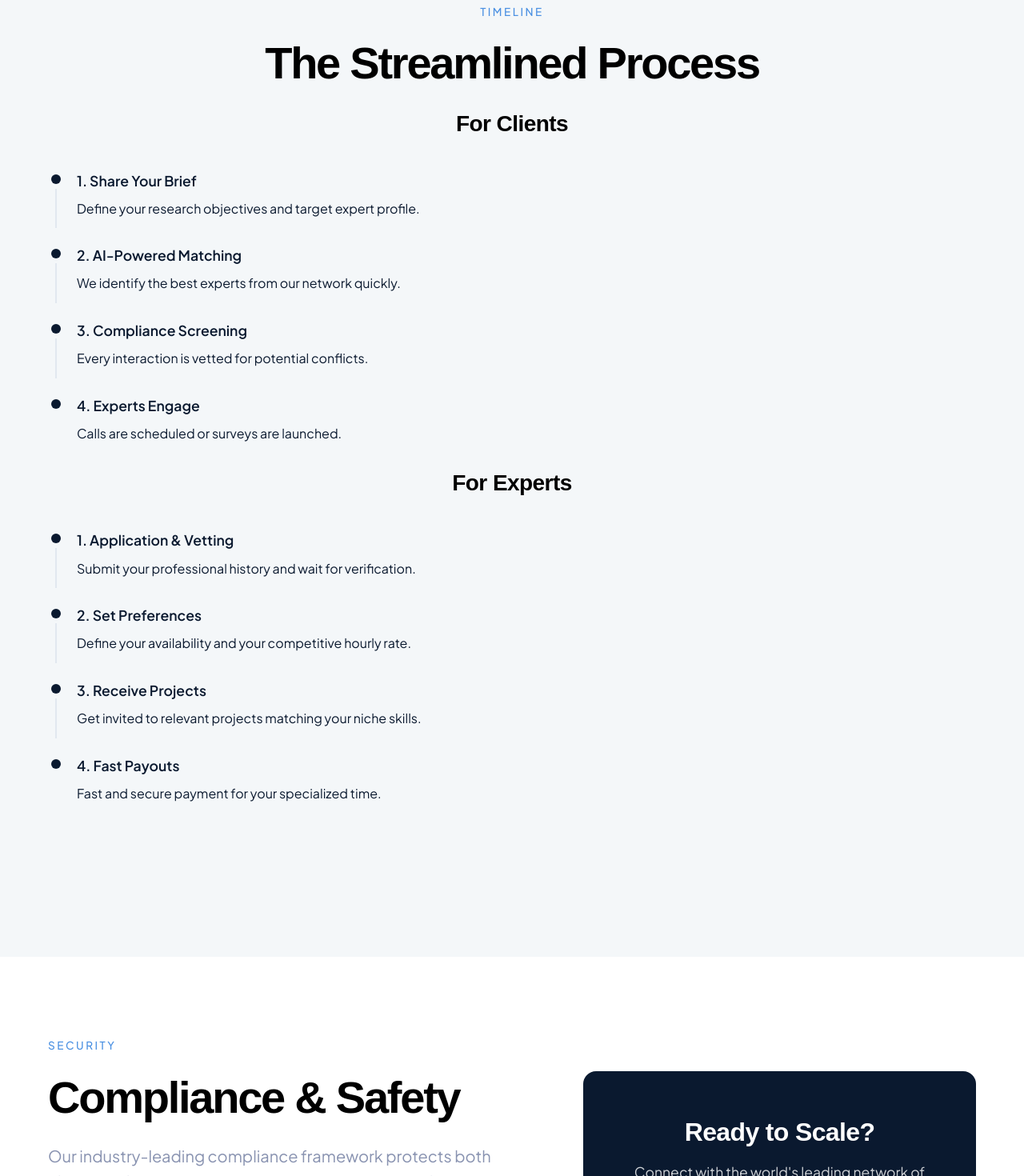
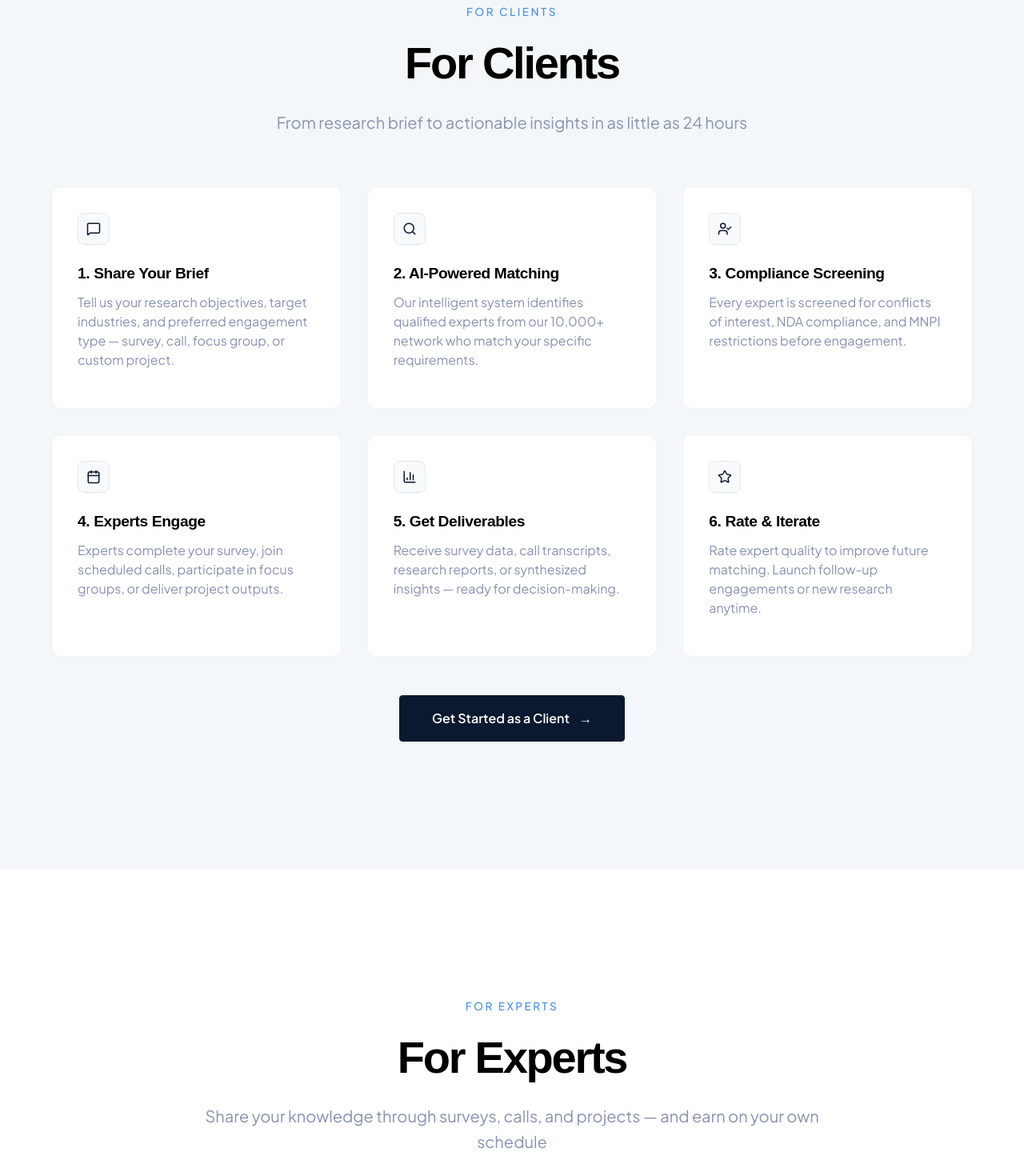
Before and after one commit to skydani26/signalbridge-insights, a Next.js app: page /how-it-works in a window 1280 px wide. Shown: the part 1860-3330 px from the top of the page at 80% size. Built offline with nearby package versions, Linux system fonts and the light colour scheme; a web font is replaced by a local one.

Commit message:
Split How It Works process into Client and Expert sections with high-impact grids

```diff
--- a/src/app/how-it-works/how-it-works.module.css
+++ b/src/app/how-it-works/how-it-works.module.css
@@ -115,47 +115,59 @@
     text-align: center;
 }
 
-.timeline {
-    list-style: none;
-    padding: 0;
+.processGrid {
+    display: grid;
+    grid-template-columns: repeat(3, 1fr);
+    gap: 32px;
+    margin-top: 64px;
 }
 
-.timelineItem {
-    position: relative;
-    padding-left: 32px;
-    margin-bottom: 32px;
+.processCard {
+    background: white;
+    padding: 32px;
+    border-radius: 12px;
+    border: 1px solid rgba(0, 0, 0, 0.05);
+    transition: all 0.3s ease;
+    text-align: left;
+    display: flex;
+    flex-direction: column;
 }
 
-.timelineItem::before {
-    content: '';
-    position: absolute;
-    left: 0;
-    top: 6px;
-    width: 12px;
-    height: 12px;
-    border-radius: 50%;
-    background-color: var(--color-primary);
+.processCard:hover {
+    transform: translateY(-5px);
+    box-shadow: 0 10px 25px rgba(0, 0, 0, 0.05);
+    border-color: var(--color-secondary);
 }
 
-.timelineItem::after {
-    content: '';
-    position: absolute;
-    left: 5px;
-    top: 24px;
-    width: 2px;
-    height: calc(100% - 12px);
-    background-color: var(--color-gray-200);
+.iconBoxSmall {
+    width: 40px;
+    height: 40px;
+    background: #f8fafc;
+    border-radius: 8px;
+    display: flex;
+    align-items: center;
+    justify-content: center;
+    color: var(--color-primary);
+    margin-bottom: 24px;
+    border: 1px solid #e2e8f0;
 }
 
-.timelineItem:last-child::after {
-    display: none;
+.cardTitle {
+    font-size: 1.2rem;
+    font-weight: 700;
+    color: #000000;
+    margin-bottom: 12px;
 }
 
-.itemTitle {
-    font-size: 1.1rem;
-    font-weight: 600;
-    margin-bottom: 8px;
-    color: var(--color-text-main);
+.cardDescription {
+    font-size: 1rem;
+    color: var(--color-text-light);
+    line-height: 1.5;
+}
+
+.ctaContainer {
+    margin-top: 48px;
+    text-align: center;
 }
 
 .complianceSection {
--- a/src/app/how-it-works/page.tsx
+++ b/src/app/how-it-works/page.tsx
@@ -3,7 +3,7 @@ import React from 'react';
 import SectionWrapper from "@/components/SectionWrapper";
 import Button from "@/components/Button";
 import styles from "./how-it-works.module.css";
-import { Star, FileText, Phone, Zap, Network, Database, ShieldCheck, CheckCircle2 } from "lucide-react";
+import { Star, FileText, Phone, Zap, Network, Database, ShieldCheck, CheckCircle2, MessageSquare, Search, UserCheck, Calendar, BarChart3, FileCheck, UserPlus, DollarSign } from "lucide-react";
 
 export const metadata = {
     title: "How It Works | SignalBridge Insights",
@@ -94,52 +94,115 @@ export default function HowItWorks() {
             </SectionWrapper>
 
             <SectionWrapper background="gray">
-                <span className={styles.sectionTag}>TIMELINE</span>
-                <h2 className={styles.sectionTitle}>The Streamlined Process</h2>
-                <div className={styles.processContainer}>
-                    <div className={styles.processColumn}>
-                        <h3>For Clients</h3>
-                        <div className={styles.timeline}>
-                            <div className={styles.timelineItem}>
-                                <div className={styles.itemTitle}>1. Share Your Brief</div>
-                                <p>Define your research objectives and target expert profile.</p>
+                <span className={styles.sectionTag}>FOR CLIENTS</span>
+                <div className={styles.sectionHeader}>
+                    <h2 className={styles.sectionTitle}>For Clients</h2>
+                    <p className={styles.sectionDescription}>
+                        From research brief to actionable insights in as little as 24 hours
+                    </p>
                 </div>
-                            <div className={styles.timelineItem}>
-                                <div className={styles.itemTitle}>2. AI-Powered Matching</div>
-                                <p>We identify the best experts from our network quickly.</p>
+
+                <div className={styles.processGrid}>
+                    <div className={styles.processCard}>
+                        <div className={styles.iconBoxSmall}><MessageSquare size={18} /></div>
+                        <h3 className={styles.cardTitle}>1. Share Your Brief</h3>
+                        <p className={styles.cardDescription}>
+                            Tell us your research objectives, target industries, and preferred engagement type — survey, call, focus group, or custom project.
+                        </p>
                     </div>
-                            <div className={styles.timelineItem}>
-                                <div className={styles.itemTitle}>3. Compliance Screening</div>
-                                <p>Every interaction is vetted for potential conflicts.</p>
+                    <div className={styles.processCard}>
+                        <div className={styles.iconBoxSmall}><Search size={18} /></div>
+                        <h3 className={styles.cardTitle}>2. AI-Powered Matching</h3>
+                        <p className={styles.cardDescription}>
+                            Our intelligent system identifies qualified experts from our 10,000+ network who match your specific requirements.
+                        </p>
                     </div>
-                            <div className={styles.timelineItem}>
-                                <div className={styles.itemTitle}>4. Experts Engage</div>
-                                <p>Calls are scheduled or surveys are launched.</p>
+                    <div className={styles.processCard}>
+                        <div className={styles.iconBoxSmall}><UserCheck size={18} /></div>
+                        <h3 className={styles.cardTitle}>3. Compliance Screening</h3>
+                        <p className={styles.cardDescription}>
+                            Every expert is screened for conflicts of interest, NDA compliance, and MNPI restrictions before engagement.
+                        </p>
+                    </div>
+                    <div className={styles.processCard}>
+                        <div className={styles.iconBoxSmall}><Calendar size={18} /></div>
+                        <h3 className={styles.cardTitle}>4. Experts Engage</h3>
+                        <p className={styles.cardDescription}>
+                            Experts complete your survey, join scheduled calls, participate in focus groups, or deliver project outputs.
+                        </p>
+                    </div>
+                    <div className={styles.processCard}>
+                        <div className={styles.iconBoxSmall}><BarChart3 size={18} /></div>
+                        <h3 className={styles.cardTitle}>5. Get Deliverables</h3>
+                        <p className={styles.cardDescription}>
+                            Receive survey data, call transcripts, research reports, or synthesized insights — ready for decision-making.
+                        </p>
+                    </div>
+                    <div className={styles.processCard}>
+                        <div className={styles.iconBoxSmall}><Star size={18} /></div>
+                        <h3 className={styles.cardTitle}>6. Rate & Iterate</h3>
+                        <p className={styles.cardDescription}>
+                            Rate expert quality to improve future matching. Launch follow-up engagements or new research anytime.
+                        </p>
                     </div>
                 </div>
+                <div className={styles.ctaContainer}>
+                    <Button href="/contact" style={{ backgroundColor: 'var(--color-primary)', color: 'white', padding: '16px 40px', fontWeight: '600' }}>
+                        Get Started as a Client <span style={{ marginLeft: '12px' }}>→</span>
+                    </Button>
+                </div>
+            </SectionWrapper>
+
+            <SectionWrapper>
+                <span className={styles.sectionTag}>FOR EXPERTS</span>
+                <div className={styles.sectionHeader}>
+                    <h2 className={styles.sectionTitle}>For Experts</h2>
+                    <p className={styles.sectionDescription}>
+                        Share your knowledge through surveys, calls, and projects — and earn on your own schedule
+                    </p>
                 </div>
 
-                    <div className={styles.processColumn}>
-                        <h3>For Experts</h3>
-                        <div className={styles.timeline}>
-                            <div className={styles.timelineItem}>
-                                <div className={styles.itemTitle}>1. Application & Vetting</div>
-                                <p>Submit your professional history and wait for verification.</p>
+                <div className={styles.processGrid}>
+                    <div className={styles.processCard}>
+                        <div className={styles.iconBoxSmall}><FileCheck size={18} /></div>
+                        <h3 className={styles.cardTitle}>1. Apply Online</h3>
+                        <p className={styles.cardDescription}>
+                            Complete our application with your professional background, expertise areas, and industry experience.
+                        </p>
                     </div>
-                            <div className={styles.timelineItem}>
-                                <div className={styles.itemTitle}>2. Set Preferences</div>
-                                <p>Define your availability and your competitive hourly rate.</p>
+                    <div className={styles.processCard}>
+                        <div className={styles.iconBoxSmall}><UserPlus size={18} /></div>
+                        <h3 className={styles.cardTitle}>2. Get Verified</h3>
+                        <p className={styles.cardDescription}>
+                            Our team reviews your application, verifies credentials, and conducts compliance onboarding.
+                        </p>
                     </div>
-                            <div className={styles.timelineItem}>
-                                <div className={styles.itemTitle}>3. Receive Projects</div>
-                                <p>Get invited to relevant projects matching your niche skills.</p>
+                    <div className={styles.processCard}>
+                        <div className={styles.iconBoxSmall}><Calendar size={18} /></div>
+                        <h3 className={styles.cardTitle}>3. Set Preferences</h3>
+                        <p className={styles.cardDescription}>
+                            Configure your availability, preferred engagement types (surveys, calls, projects), and compensation preferences.
+                        </p>
                     </div>
-                            <div className={styles.timelineItem}>
-                                <div className={styles.itemTitle}>4. Fast Payouts</div>
-                                <p>Fast and secure payment for your specialized time.</p>
+                    <div className={styles.processCard}>
+                        <div className={styles.iconBoxSmall}><MessageSquare size={18} /></div>
+                        <h3 className={styles.cardTitle}>4. Receive Opportunities</h3>
+                        <p className={styles.cardDescription}>
+                            Get matched with relevant surveys, call requests, focus groups, and project invitations based on your expertise.
+                        </p>
+                    </div>
+                    <div className={styles.processCard}>
+                        <div className={styles.iconBoxSmall}><DollarSign size={18} /></div>
+                        <h3 className={styles.cardTitle}>5. Get Paid</h3>
+                        <p className={styles.cardDescription}>
+                            Earn per survey, hourly for calls, or project-based fees. Get paid quickly via your preferred method.
+                        </p>
                     </div>
                 </div>
-                    </div>
+                <div className={styles.ctaContainer}>
+                    <Button href="/for-experts" variant="outline" style={{ padding: '16px 40px', fontWeight: '600', color: 'var(--color-primary)', borderColor: 'rgba(0,0,0,0.1)' }}>
+                        Apply to Join <span style={{ marginLeft: '12px' }}>→</span>
+                    </Button>
                 </div>
             </SectionWrapper>
 
```
Lines whose indentation alone changed are shown as unchanged.
